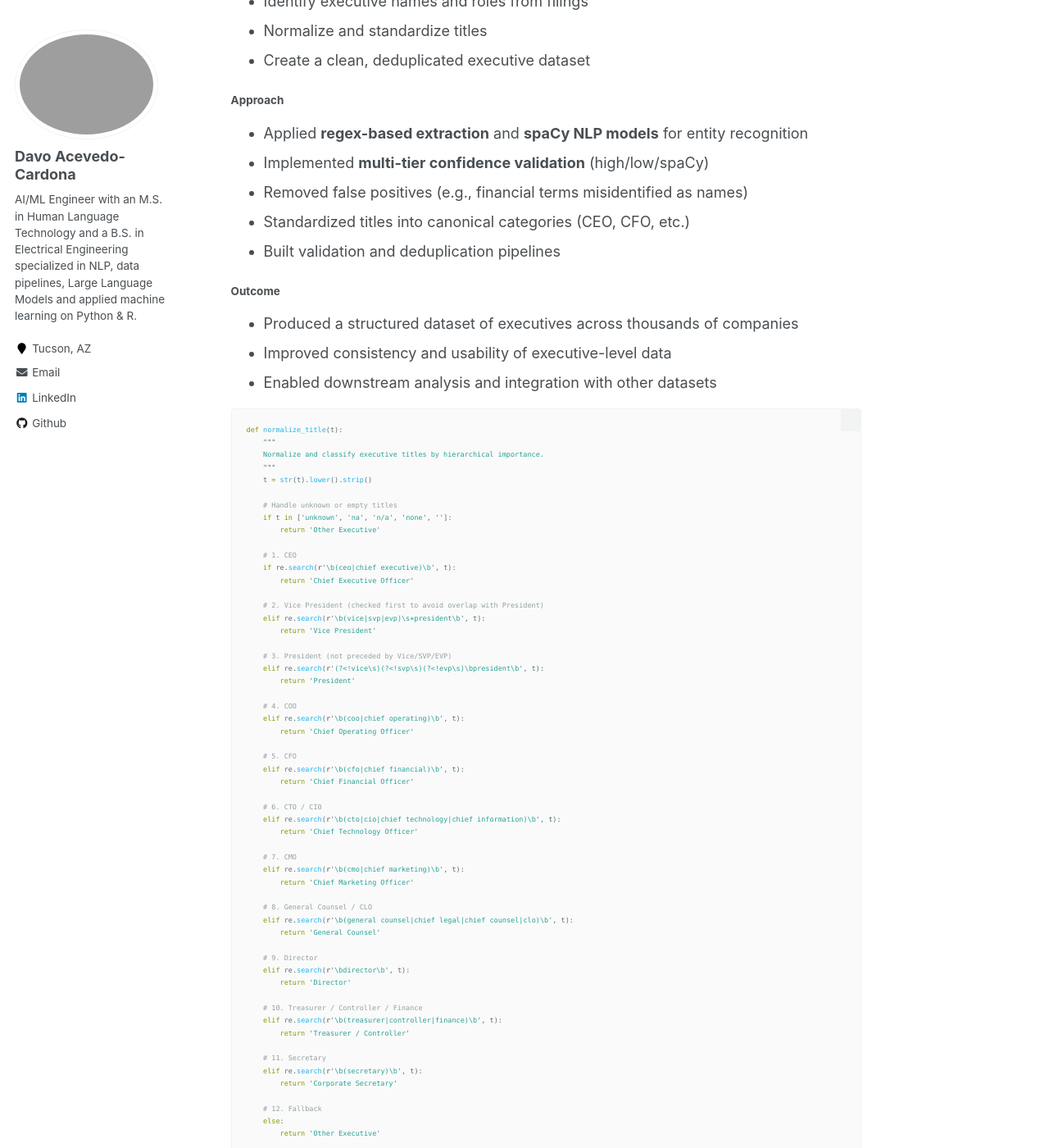
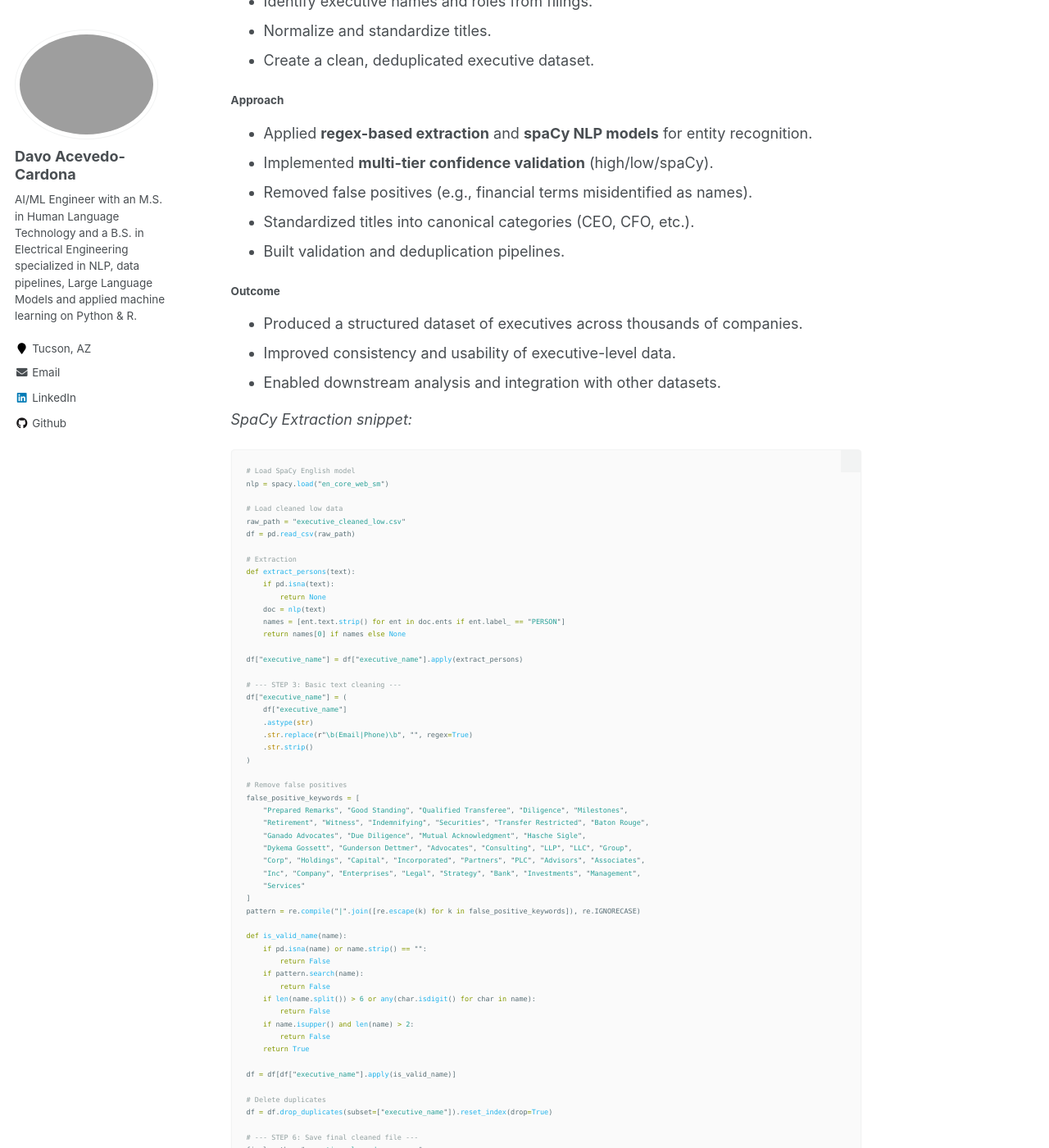
Before and after one commit to lldavoll/lldavoll.github.io, a Jekyll site: the page built from _portfolio/good_unite_us_intership.md, in a window 1280 px wide and 1400 px high, scrolled down 5120 px. Shown: the whole window at 82% size. Built offline with Jekyll 4.4.1, drawn with Linux system fonts in a browser that asks for light colours; some of the changed text lies outside the part shown.

Commit message:
Update good_unite_us_intership.md

````diff
--- a/_portfolio/good_unite_us_intership.md
+++ b/_portfolio/good_unite_us_intership.md
@@ -128,86 +128,149 @@ The internship allow me to apply the knowledge that that I acquired during the p
 This project focused on extracting and structuring executive-level information from SEC filings (8-K and 10-K), transforming unstructured financial documents into clean, analyzable datasets.
 
 #### Objectives
-- Identify executive names and roles from filings
-- Normalize and standardize titles
-- Create a clean, deduplicated executive dataset
+- Identify executive names and roles from filings.
+- Normalize and standardize titles.
+- Create a clean, deduplicated executive dataset.
 
 #### Approach
-- Applied **regex-based extraction** and **spaCy NLP models** for entity recognition
-- Implemented **multi-tier confidence validation** (high/low/spaCy)
-- Removed false positives (e.g., financial terms misidentified as names)
-- Standardized titles into canonical categories (CEO, CFO, etc.)
-- Built validation and deduplication pipelines
+- Applied **regex-based extraction** and **spaCy NLP models** for entity recognition.
+- Implemented **multi-tier confidence validation** (high/low/spaCy).
+- Removed false positives (e.g., financial terms misidentified as names).
+- Standardized titles into canonical categories (CEO, CFO, etc.).
+- Built validation and deduplication pipelines.
 
 #### Outcome
-- Produced a structured dataset of executives across thousands of companies
-- Improved consistency and usability of executive-level data
-- Enabled downstream analysis and integration with other datasets
+- Produced a structured dataset of executives across thousands of companies.
+- Improved consistency and usability of executive-level data.
+- Enabled downstream analysis and integration with other datasets.
+
+_SpaCy Extraction snippet:_
 
 ```python
-def normalize_title(t):
-    """
-    Normalize and classify executive titles by hierarchical importance.
-    """
-    t = str(t).lower().strip()
+# Load SpaCy English model
+nlp = spacy.load("en_core_web_sm")
 
-    # Handle unknown or empty titles
-    if t in ['unknown', 'na', 'n/a', 'none', '']:
-        return 'Other Executive'
+# Load cleaned low data
+raw_path = "executive_cleaned_low.csv"
+df = pd.read_csv(raw_path)
 
-    # 1. CEO
-    if re.search(r'\b(ceo|chief executive)\b', t):
-        return 'Chief Executive Officer'
+# Extraction
+def extract_persons(text):
+    if pd.isna(text):
+        return None
+    doc = nlp(text)
+    names = [ent.text.strip() for ent in doc.ents if ent.label_ == "PERSON"]
+    return names[0] if names else None
 
-    # 2. Vice President (checked first to avoid overlap with President)
-    elif re.search(r'\b(vice|svp|evp)\s+president\b', t):
-        return 'Vice President'
+df["executive_name"] = df["executive_name"].apply(extract_persons)
 
-    # 3. President (not preceded by Vice/SVP/EVP)
-    elif re.search(r'(?<!vice\s)(?<!svp\s)(?<!evp\s)\bpresident\b', t):
-        return 'President'
+# --- STEP 3: Basic text cleaning ---
+df["executive_name"] = (
+    df["executive_name"]
+    .astype(str)
+    .str.replace(r"\b(Email|Phone)\b", "", regex=True)
+    .str.strip()
+)
 
-    # 4. COO
-    elif re.search(r'\b(coo|chief operating)\b', t):
-        return 'Chief Operating Officer'
+# Remove false positives
+false_positive_keywords = [
+    "Prepared Remarks", "Good Standing", "Qualified Transferee", "Diligence", "Milestones",
+    "Retirement", "Witness", "Indemnifying", "Securities", "Transfer Restricted", "Baton Rouge",
+    "Ganado Advocates", "Due Diligence", "Mutual Acknowledgment", "Hasche Sigle",
+    "Dykema Gossett", "Gunderson Dettmer", "Advocates", "Consulting", "LLP", "LLC", "Group",
+    "Corp", "Holdings", "Capital", "Incorporated", "Partners", "PLC", "Advisors", "Associates",
+    "Inc", "Company", "Enterprises", "Legal", "Strategy", "Bank", "Investments", "Management",
+    "Services"
+]
+pattern = re.compile("|".join([re.escape(k) for k in false_positive_keywords]), re.IGNORECASE)
 
-    # 5. CFO
-    elif re.search(r'\b(cfo|chief financial)\b', t):
-        return 'Chief Financial Officer'
+def is_valid_name(name):
+    if pd.isna(name) or name.strip() == "":
+        return False
+    if pattern.search(name):
+        return False
+    if len(name.split()) > 6 or any(char.isdigit() for char in name):
+        return False
+    if name.isupper() and len(name) > 2:
+        return False
+    return True
 
-    # 6. CTO / CIO
-    elif re.search(r'\b(cto|cio|chief technology|chief information)\b', t):
-        return 'Chief Technology Officer'
+df = df[df["executive_name"].apply(is_valid_name)]
 
-    # 7. CMO
-    elif re.search(r'\b(cmo|chief marketing)\b', t):
-        return 'Chief Marketing Officer'
+# Delete duplicates
+df = df.drop_duplicates(subset=["executive_name"]).reset_index(drop=True)
 
-    # 8. General Counsel / CLO
-    elif re.search(r'\b(general counsel|chief legal|chief counsel|clo)\b', t):
-        return 'General Counsel'
+# --- STEP 6: Save final cleaned file ---
+final_path = "executive_cleaned_spacy.csv"
+df.to_csv(final_path, index=False)
 
-    # 9. Director
-    elif re.search(r'\bdirector\b', t):
-        return 'Director'
-
-    # 10. Treasurer / Controller / Finance
-    elif re.search(r'\b(treasurer|controller|finance)\b', t):
-        return 'Treasurer / Controller'
-
-    # 11. Secretary
-    elif re.search(r'\b(secretary)\b', t):
-        return 'Corporate Secretary'
-
-    # 12. Fallback
-    else:
-        return 'Other Executive'
-
-# Apply normalization to the dataset
-df['title_standard'] = df['title_clean'].apply(normalize_title)
-
-
-print(df[['title_clean', 'title_standard']].head(10))
+print(f"Cleaned dataset saved as {final_path} ({len(df)} rows)")
 ```
 
-sada
+### 2. Corporate Structure and Subsidiary Mapping
+
+This project focused on identifying parent–subsidiary relationships using SEC filings, enabling analysis of corporate hierarchies.
+
+#### Objectives
+- Extract subsidiary information from Exhibit 21 filings.
+- Build a unified dataset of corporate relationships.
+
+#### Approach
+- Used the **SEC EDGAR API** to retrieve 10-K filings.
+- Parsed Exhibit 21 documents for subsidiary disclosures.
+- Normalized company and subsidiary names.
+
+#### Outcome
+- Created a structured parent–subsidiary dataset.
+- Enabled hierarchical analysis of corporate structures.
+- Provided foundational data for linking companies to broader datasets.
+
+_BeautifulSoup Extraction Snippet:_
+
+```python
+def parse_exhibit_21(url):
+    r = requests.get(url, headers=SEC_HEADERS)
+    if not r.ok:
+        return []
+
+    soup = BeautifulSoup(r.text, "html.parser")
+
+    subs = []
+
+    # Extract from tables first
+    tables = soup.find_all("table")
+    for table in tables:
+        for row in table.find_all("tr"):
+            cells = row.find_all(["td", "th"])
+            if not cells:
+                continue
+
+            text = cells[0].get_text(" ", strip=True)
+
+            # Skip header-like entries
+            if text.lower() in ["name", "subsidiary", "entity", "company"]:
+                continue
+
+            # Skip junk rows
+            if len(text) < 3:
+                continue
+
+            # Must contain an indicator of corporate entity
+            if not re.search(r'\b(inc|llc|ltd|corp|co|company|bank|group)\b', text, re.I):
+                continue
+
+            subs.append(text)
+
+    if subs:
+        return subs
+
+    # Raw text parsing
+    text = soup.get_text("\n")
+    lines = [line.strip() for line in text.split("\n") if line.strip()]
+
+    pattern = re.compile(r"\b(inc|llc|ltd|corp|company|co|bank|group)\b", re.I)
+
+    clean = [line for line in lines if pattern.search(line)]
+
+    return clean
+```
````
